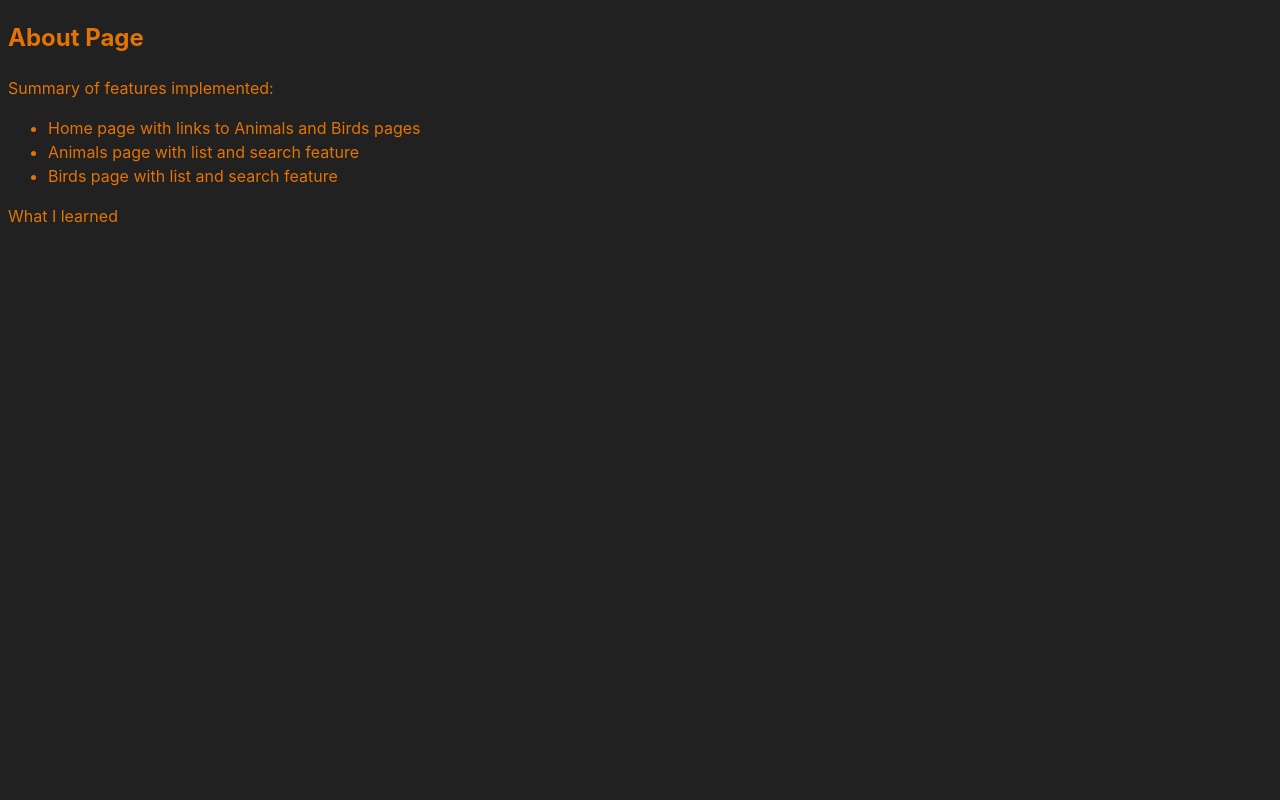
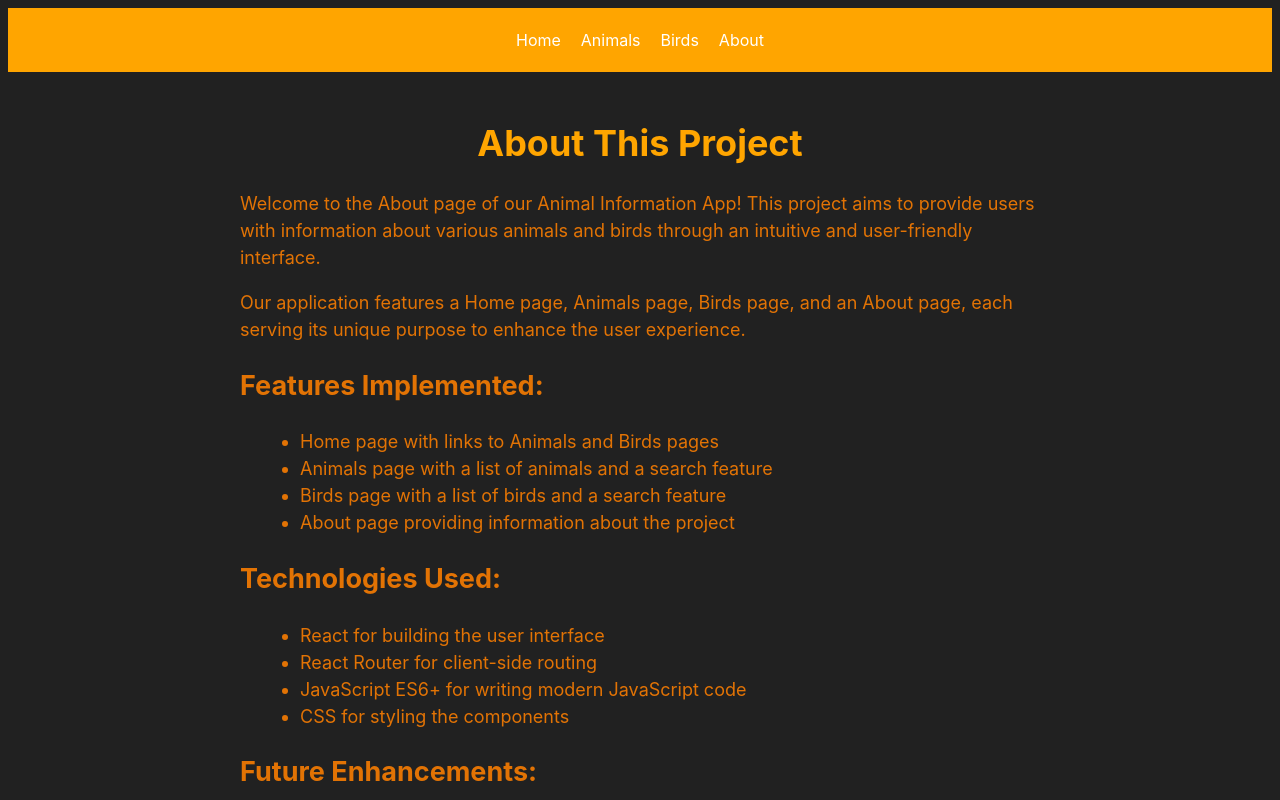
Before and after one commit to AnikaTahashin10/Zoo_React_Vite, a React (Vite) app: page /about in a window 1280 px wide. Shown: the top 800 px of the page. Built offline with nearby package versions, Linux system fonts and the light colour scheme.

Commit message:
completed

```diff
--- a/src/App.jsx
+++ b/src/App.jsx
@@ -8,11 +8,14 @@ import birdsData from "./data/birdsData";
 import ErrorPage from "./routes/ErrorPage";
 import Animals from "./components/Animals";
 import Birds from "./components/Birds";
+import Header from "./components/Header";
 
 const App = () => {
   return (
     <>
+    <Header/>
       <Routes>
+
         <Route path="/" element={<Home />} />
         <Route path="/about" element={<About />} />
         <Route path="/animals" element={<Animals title="Animals" data={animalsData} basePath="/animals" />} />
--- a/src/components/Animals.jsx
+++ b/src/components/Animals.jsx
@@ -25,8 +25,7 @@ const Animals = () => {
 
   return (
     <div>
-      <h1>Animals Page</h1>
-      <Link to="/">Home</Link>
+      <h1 style={{textAlign: "center"}}>Animals Page</h1>
       <Search onSearch={handleSearch} value={searchQuery} />
       <div className="card-container">
         {filteredAnimals.map((animal, index) => (
--- a/src/components/Birds.jsx
+++ b/src/components/Birds.jsx
@@ -23,8 +23,7 @@ const Birds = () => {
 
   return (
     <div>
-      <h1>Birds Page</h1>
-      <Link to="/">Home</Link>
+      <h1 style={{textAlign: "center"}}>Birds Page</h1>
       <Search onSearch={handleSearch} value={searchQuery} />
       <div className="card-container">
         {filteredBirds.map((bird, index) => (
--- a/src/components/Header.jsx
+++ b/src/components/Header.jsx
@@ -1,45 +1,76 @@
-import { Link } from "react-router-dom";
 
-function Header() {
+
+import React, { useState } from 'react';
+import { Link } from 'react-router-dom';
+
+const Header = () => {
+  const [hoveredLink, setHoveredLink] = useState(null);
+
+  const handleMouseEnter = (index) => {
+    setHoveredLink(index);
+  };
+
+  const handleMouseLeave = () => {
+    setHoveredLink(null);
+  };
+
   return (
-    <>
-      <header style={styles.header}>
-        <nav>
-          <div style={styles.logo}>
-            <h1>The Zoo</h1>
-          </div>
-
-          <ul className="letter" style={styles.letter}>
-            <Link to="/">ZOO</Link>
-            <Link to="/home">Home</Link>
-            <Link to="/about">About</Link>
-            <Link to="/animals">Animals</Link>
-            <Link to="/birds">Birds</Link>
-          </ul>
-        </nav>
-      </header>
-    </>
+    <div style={styles.header}>
+      <Link
+        to="/"
+        style={{ ...styles.link, ...(hoveredLink === 0 ? styles.hover : {}) }}
+        onMouseEnter={() => handleMouseEnter(0)}
+        onMouseLeave={handleMouseLeave}
+      >
+        Home
+      </Link>
+      <Link
+        to="/animals"
+        style={{ ...styles.link, ...(hoveredLink === 1 ? styles.hover : {}) }}
+        onMouseEnter={() => handleMouseEnter(1)}
+        onMouseLeave={handleMouseLeave}
+      >
+        Animals
+      </Link>
+      <Link
+        to="/birds"
+        style={{ ...styles.link, ...(hoveredLink === 2 ? styles.hover : {}) }}
+        onMouseEnter={() => handleMouseEnter(2)}
+        onMouseLeave={handleMouseLeave}
+      >
+        Birds
+      </Link>
+      <Link
+        to="/about"
+        style={{ ...styles.link, ...(hoveredLink === 3 ? styles.hover : {}) }}
+        onMouseEnter={() => handleMouseEnter(3)}
+        onMouseLeave={handleMouseLeave}
+      >
+        About
+      </Link>
+    </div>
   );
-}
-
-export default Header;
+};
 
 const styles = {
   header: {
-    boxSizing: "border-box",
-    margin: "0",
-    padding: "0",
-    backgroundColor: "white",
-    display: "flex",
-    justifyContent: "space-between",
+    display: 'flex',
+    justifyContent: 'center',
+    alignItems: 'center',
+    backgroundColor: 'orange',
+    padding: '20px',
   },
-  letter: {
-    fontWeight: "500",
-    color: "black",
+  link: {
+    color: '#fff',
+    textDecoration: 'none',
+    margin: '0 10px',
+    transition: 'color 0.3s',
   },
-
-  logo: {
-    display: "flex",
-    justifyContent: "right",
+  hover: {
+    color: 'black', // light blue with full opacity
+    textShadow: "black", // light blue shadow with 50% opacity
+    transform: 'scale(1.1)', // increase size by 10%
   },
 };
+
+export default Header;
--- a/src/routes/About.jsx
+++ b/src/routes/About.jsx
@@ -2,17 +2,62 @@ import React from 'react';
 
 const About = () => {
   return (
-    <div>
-      <h2>About Page</h2>
-      <p>Summary of features implemented:</p>
-      <ul>
-        <li>Home page with links to Animals and Birds pages</li>
-        <li>Animals page with list and search feature</li>
-        <li>Birds page with list and search feature</li>
-      </ul>
-      <p>What I learned</p>
+    <div style={styles.container}>
+      <h1 style={styles.heading}>About This Project</h1>
+      <div style={styles.content}>
+        <p>
+          Welcome to the About page of our Animal Information App! This project aims to provide users with information about various animals and birds through an intuitive and user-friendly interface.
+        </p>
+        <p>
+          Our application features a Home page, Animals page, Birds page, and an About page, each serving its unique purpose to enhance the user experience.
+        </p>
+        <h2>Features Implemented:</h2>
+        <ul style={styles.list}>
+          <li>Home page with links to Animals and Birds pages</li>
+          <li>Animals page with a list of animals and a search feature</li>
+          <li>Birds page with a list of birds and a search feature</li>
+          <li>About page providing information about the project</li>
+        </ul>
+        <h2>Technologies Used:</h2>
+        <ul style={styles.list}>
+          <li>React for building the user interface</li>
+          <li>React Router for client-side routing</li>
+          <li>JavaScript ES6+ for writing modern JavaScript code</li>
+          <li>CSS for styling the components</li>
+        </ul>
+        <h2>Future Enhancements:</h2>
+        <p>
+          We are continuously working on improving our application. Some of the planned enhancements include:
+        </p>
+        <ul style={styles.list}>
+          <li>Adding more detailed information about each animal and bird</li>
+          <li>Implementing user authentication and personalized content</li>
+          <li>Enhancing the search functionality with filters and sorting options</li>
+        </ul>
+      </div>
     </div>
   );
 };
 
+const styles = {
+  container: {
+    maxWidth: '800px',
+    margin: '0 auto',
+    padding: '20px',
+    textAlign: 'center',
+  },
+  heading: {
+    color: 'orange',
+    fontSize: '36px',
+    marginBottom: '20px',
+  },
+  content: {
+    fontSize: '18px',
+    textAlign: 'left',
+  },
+  list: {
+    marginLeft: '20px',
+  },
+};
+
 export default About;
```
Also changed, not shown: src/components/SinglePage.jsx (+7 -9 lines), src/routes/Category.jsx (+4 -11 lines).
